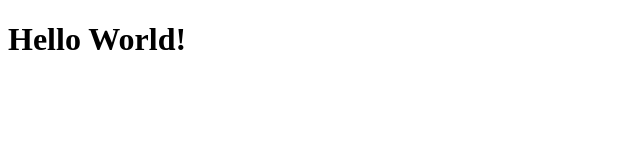
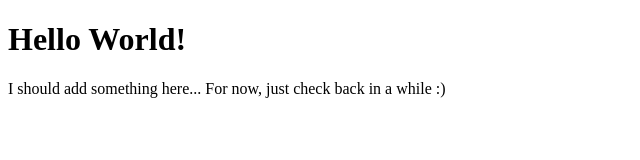
Before and after one commit to SmokingChildren/smokingchildren, a plain HTML site: page index.html in a window 1280 px wide. Shown: the whole page, without its empty margins (0-640 px from the left). Drawn offline with Linux system fonts and the light colour scheme.

Commit message:
A little message

```diff
--- a/index.html
+++ b/index.html
@@ -10,6 +10,9 @@
 
 <body>
     <h1>Hello World!</h1>
+    <p>I should add something here...
+        For now, just check back in a while :)
+    </p>
 </body>
 
 </html>
```
